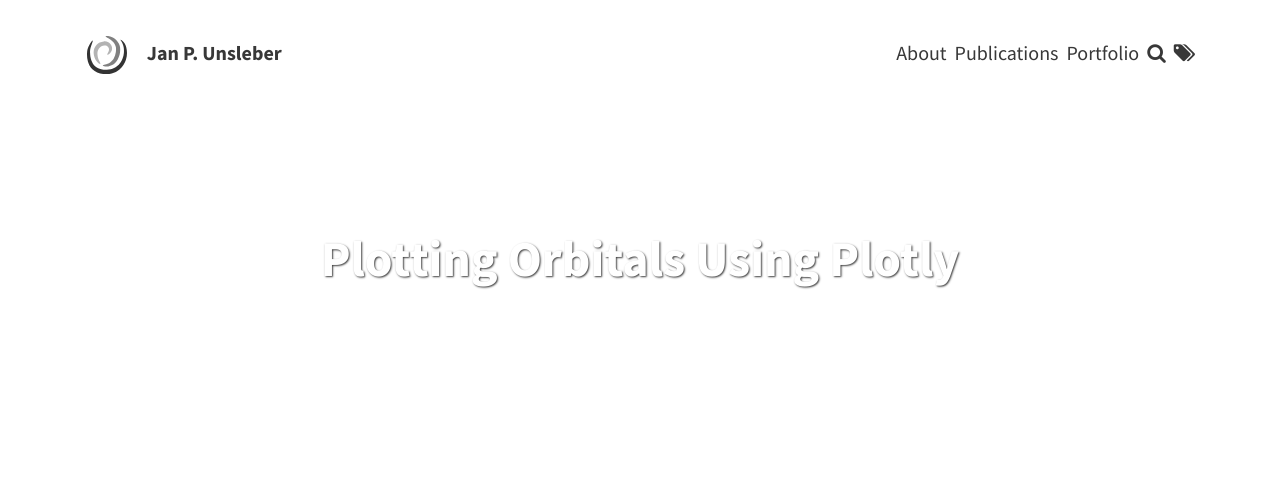
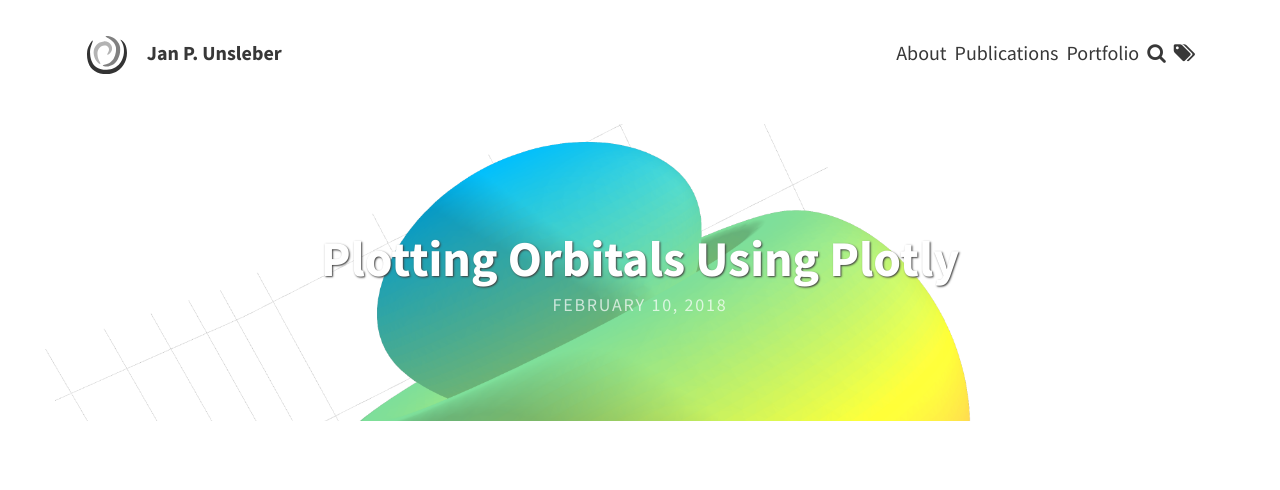
Before and after one commit to nabbelbabbel/nabbelbabbel.github.io, a Jekyll site: the page built from _posts/2018-02-10-orb.md, in a window 1280 px wide. Shown: the top 490 px of the page. Built offline with Jekyll 4.4.1, drawn with Linux system fonts in a browser that asks for light colours; some of the changed text lies outside the part shown.

Commit message:
push header again

```diff
--- a/_posts/2018-02-10-orb.md
+++ b/_posts/2018-02-10-orb.md
@@ -6,4 +6,5 @@ thumbnail: "assets/img/posts/2018-02-10/orb_d0.png"
 tags: [Code]
 ---
 This is a first test to utilize [Plotly](https://plot.ly) to plot some orbitals and display them on this site.
-| {% include plotly/orbs/f1.html %} | {% include plotly/orbs/g1.html %} |
+{% include plotly/orbs/f1.html %}
+{% include plotly/orbs/g1.html %}
```
Also changed, not shown: assets/img/posts/2018-02-10/orb_d0.png (added).
